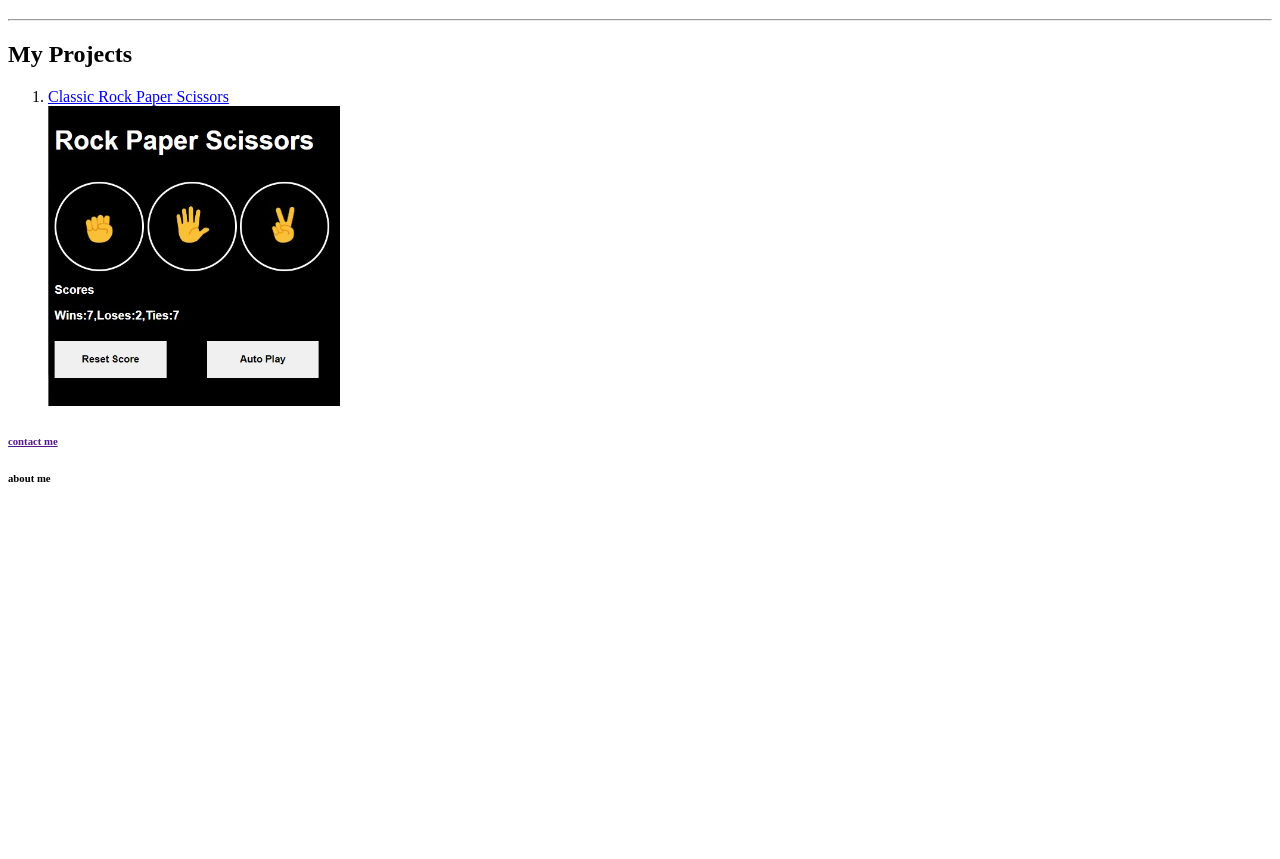
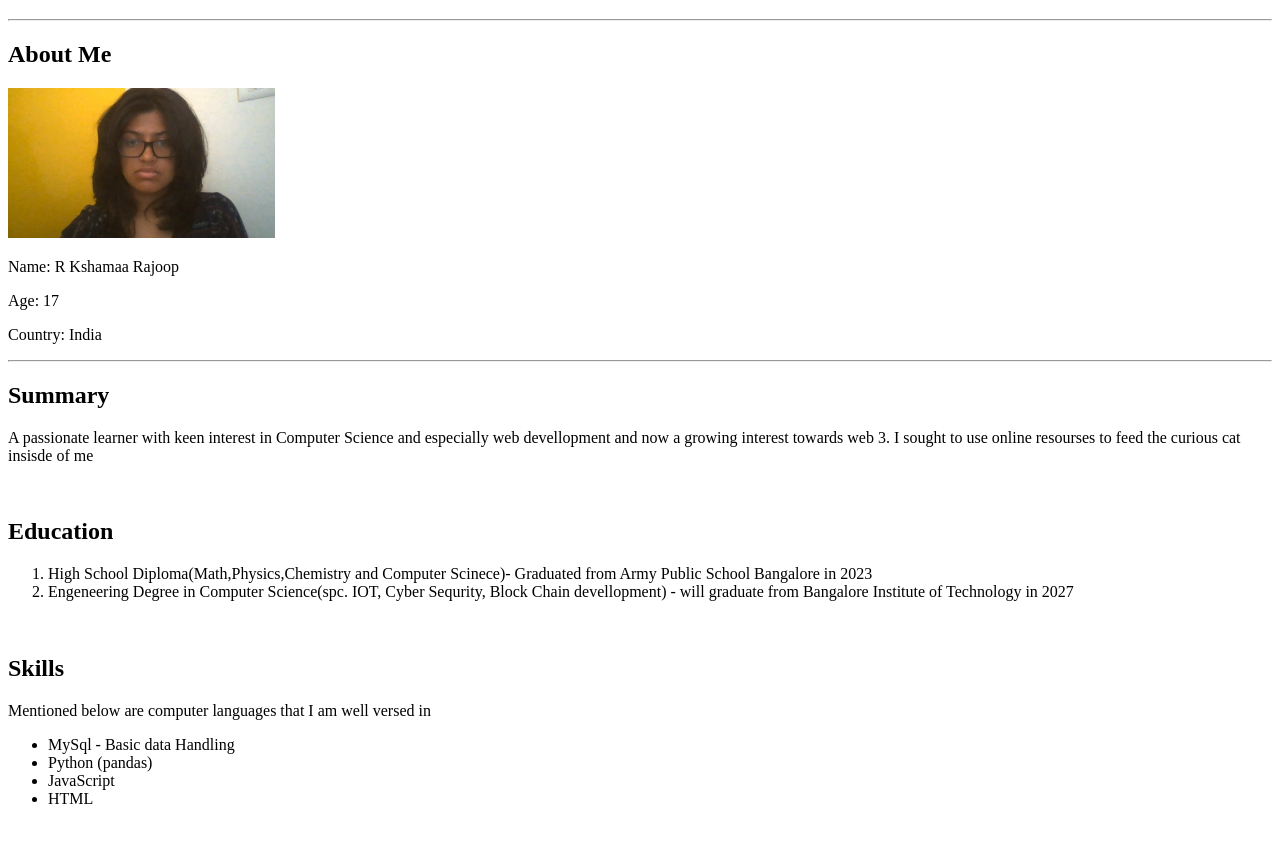
Before and after one commit to kshamaarajoop/html-portfolio, a plain HTML site: page index.html in a window 1280 px wide. Shown: the part 61-920 px from the top of the page. Before the commit the page ends 800 px from the top, so only its background shows below. Drawn offline with Linux system fonts and the light colour scheme.

Commit message:
Add files via upload

```diff
--- a/index.html
+++ b/index.html
@@ -8,9 +8,41 @@
   <head>
     <h1>Welcome to My Website</h1>
     <hr>
-    <title>My Website</title>
+    <title>My Resume</title>
   </head>
+
   <body>
+   <h2>About Me</h2>
+   <img src="./images/WIN_20220821_09_43_49_Pro (2).jpg" height="150px">
+    <p>Name: R Kshamaa Rajoop</p>
+    <p>Age: 17</p>
+    <p>Country: India</p>
+    <hr>
+   <h2>Summary</h2>
+    <p>A passionate learner with keen interest in Computer Science and especially web devellopment and now a growing interest towards web 3. I sought to use online resourses to feed the curious cat insisde of me
+    </p>
+   <br>
+
+   <h2>Education</h2>
+   <p>
+    <ol>
+      <li>High School Diploma(Math,Physics,Chemistry and Computer Scinece)- Graduated from Army Public School Bangalore in 2023  </li>
+      <li>Engeneering Degree in Computer Science(spc. IOT, Cyber Sequrity, Block Chain devellopment) - will graduate from Bangalore Institute of Technology in 2027</li>
+    </ol>
+   </p>
+   <br>
+   <h2>Skills</h2>
+   <p>
+    Mentioned below are computer languages that I am well versed in
+    <ul>
+      <li>MySql - Basic data Handling</li>
+      <li>Python (pandas)</li>
+      <li>JavaScript</li>
+      <li>HTML</li>
+    </ul>
+   </p>
+
+   <br>
    <h2>My Projects</h2>
    <ol>
     <li>
@@ -21,7 +53,8 @@
   </ol>
 
   <h6><a href="">contact me</a></h6>
-  <h6><a>about me</a></h6>
-
+  <h6><a href="./Home.html">Hobbies</a></h6>
+  <footer><p> R Kshamaa Rajoop</p>.
+    <p> Do not use without permission for enquiries contact @xxxxxxx </p></footer>
   </body>
 </html>
```
Also changed, not shown: Home.html (+11 -2 lines).
